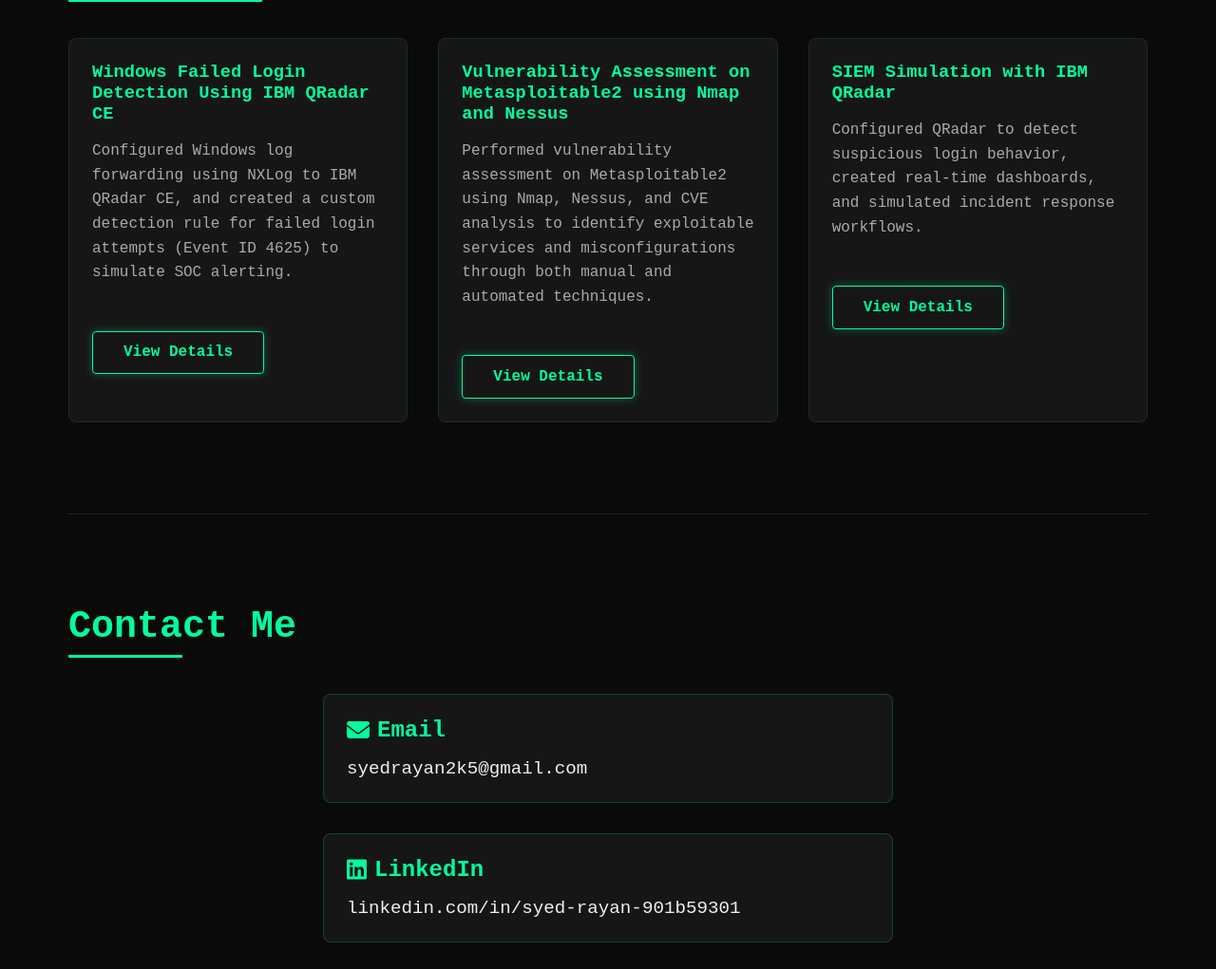
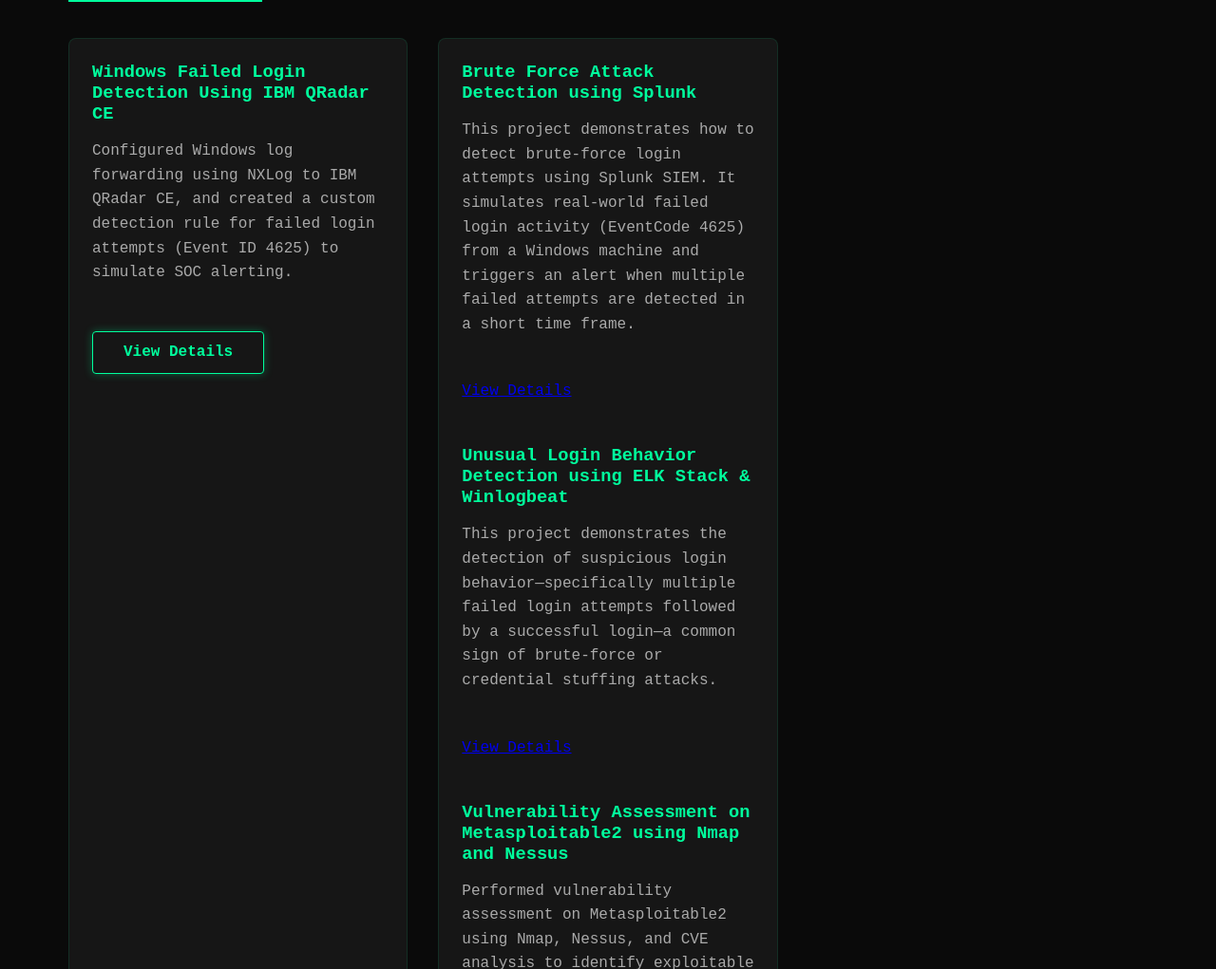
Before and after one commit to syedrayan5/portfolio, a plain HTML site: page index.html in a window 1280 px wide. Shown: the part 4140-5161 px from the top of the page at 95% size. Drawn offline with Linux system fonts and the light colour scheme.

Commit message:
Update index.html

```diff
--- a/index.html
+++ b/index.html
@@ -810,6 +810,23 @@ Skilled in using tools like IBM QRadar, Splunk, Nmap, and Nessus to detect and r
                     </div>
                 </div>
                 <div class="project-card">
+                    <div class="project-info">
+                        <h3>Brute Force Attack Detection using Splunk</h3>
+                        <p>This project demonstrates how to detect brute-force login attempts using Splunk SIEM. It simulates real-world failed login activity (EventCode 4625) from a Windows machine and triggers an alert when multiple failed attempts are detected in a short time frame.</p>
+                        <div class="project-tags">
+
+                        </div>
+                        <a href="https://github.com/syedrayan5/Brute-Force-Attack-Detection-using-Splunk">View Details</a>
+                    </div>
+
+                     <div class="project-info">
+                        <h3>Unusual Login Behavior Detection using ELK Stack & Winlogbeat</h3>
+                        <p>This project demonstrates the detection of suspicious login behavior—specifically multiple failed login attempts followed by a successful login—a common sign of brute-force or credential stuffing attacks.</p>
+                        <div class="project-tags">
+
+                        </div>
+                        <a href="https://github.com/syedrayan5/Unusual-Login-Behavior-Detection-using-ELK-Stack-Winlogbeat">View Details</a>
+                    </div>
 
                     <div class="project-info">
                         <h3>Vulnerability Assessment on Metasploitable2 using Nmap and Nessus</h3>
@@ -818,17 +835,6 @@ Skilled in using tools like IBM QRadar, Splunk, Nmap, and Nessus to detect and r
 
                         </div>
                         <a href="https://github.com/syedrayan5/Vulnerability-Assessment-Metasploitable2" class="btn">View Details</a>
-                    </div>
-                </div>
-                <div class="project-card">
-
-                    <div class="project-info">
-                        <h3>SIEM Simulation with IBM QRadar</h3>
-                        <p>Configured QRadar to detect suspicious login behavior, created real-time dashboards, and simulated incident response workflows.</p>
-                        <div class="project-tags">
-
-                        </div>
-                        <a href="#" class="btn">View Details</a>
                     </div>
                 </div>
             </div>
```
